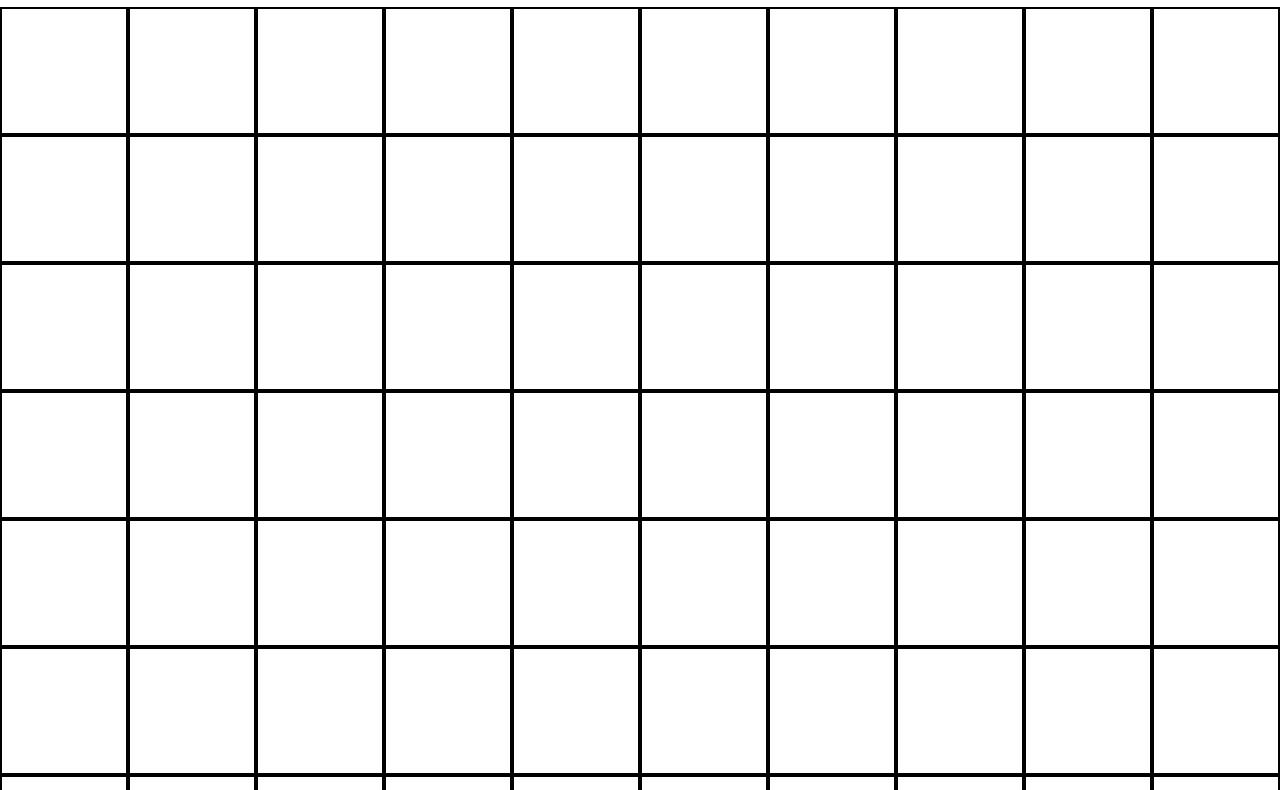
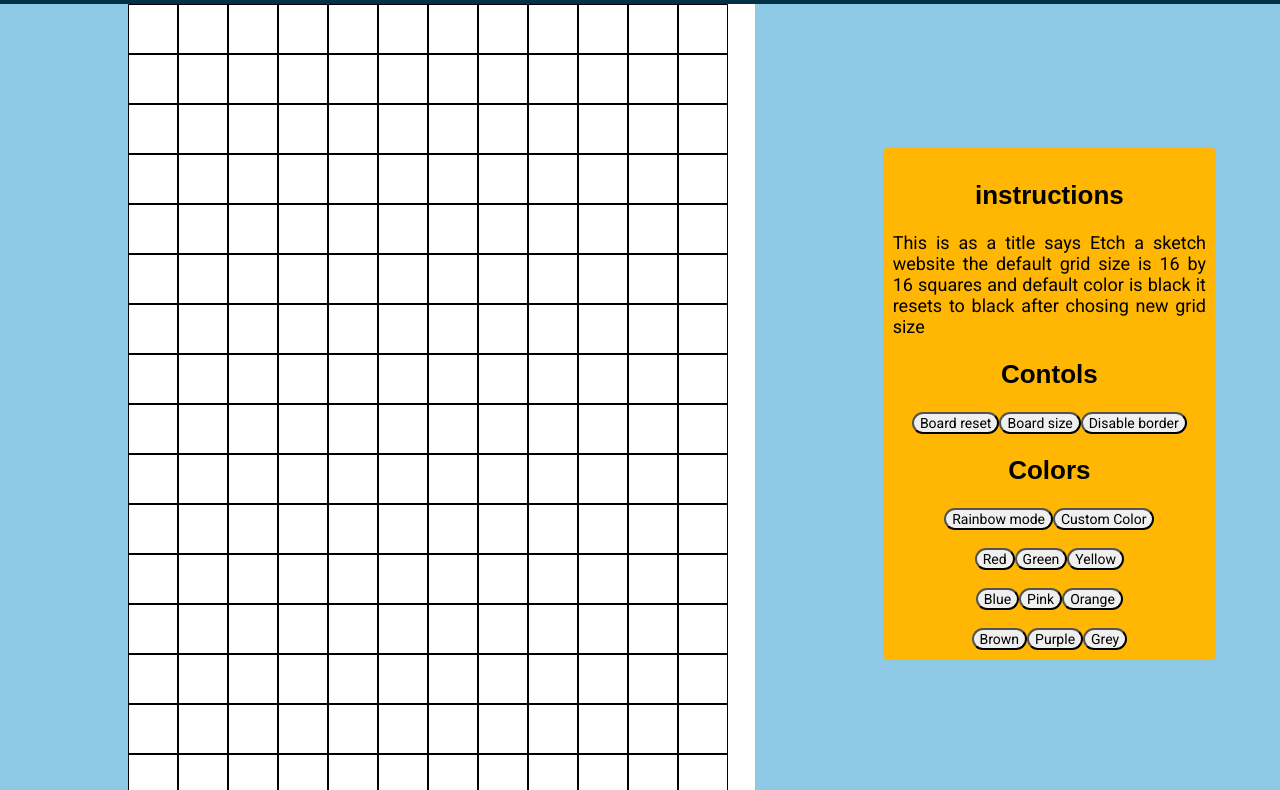
Before and after one commit to mkulikowski90/Etch-a-Sketch, a plain HTML site: page index.html in a window 1280 px wide. Shown: the part 73-863 px from the top of the page. Drawn offline with Linux system fonts and the light colour scheme; a web font is replaced by a local one.

Commit message:
updated project

```diff
--- a/css/style.css
+++ b/css/style.css
@@ -1,15 +1,107 @@
+@import url('https://fonts.googleapis.com/css2?family=Playwrite+ES:wght@100..400&family=Roboto:ital,wght@0,100;0,300;0,400;0,500;0,700;0,900;1,100;1,300;1,400;1,500;1,700;1,900&display=swap');
+
 body{
     margin: 0px;
     padding: 0px;
 }
 
+button{
+    font-size: 14px;
+	border-radius:28px;
+	color: black;
+	font-family:"roboto",sans-serif;
+	text-decoration:none;
+    padding: 10px, 10px;
+}
+header{
+    text-align: center;
+
+    background-color: #023047;
+}
+
+main{
+    background-color: #8ecae6;
+}
+
+footer{
+    background-color: #023047;
+}
+h1{
+    font-size: 32px;
+    font-family: "Playwrite ES", sans-serif;
+    color: white;
+
+    text-align: center;
+
+    margin: 0px;
+    padding: 20px;
+}
+
+#buttons{
+    display: flex;
+    justify-content: center;
+    align-items: center;
+    gap: 40px
+}
+
+#play-area{
+    display: flex;
+    justify-content: center;
+    align-items: center;
+    height: 100vh;
+    width: 100%;
+    flex-direction: row;
+}
+
 #container{
+    background-color: white;
+
+    height: 800px;
+    width: 800px;
+
+    margin-left: 10%;
+
     display: flex;
     flex-wrap: wrap;
+}
+
+#instructions {
+    width: 400px;
+
+    padding: 10px;
+
+    margin-right: 5%;
+    margin-left: 10%;
+
+    background-color: #ffb703;
+    border-radius: 5px;
+}
+
+#instructions > h2{
+    font-size: 26px;
+    font-family: "Playwrite ES", sans-serif;
+
+    color: black;
+    text-align: center;
+}
+
+#instructions > p{
+    font-size: 18px;
+    font-family: "Roboto", sans-serif;
+
+    color: black;
+
+    text-align: justify;
+}
+
+#instructions > span{
+    display: flex;
+    justify-content: center;
+    align-items: center;
 }
 
 .grid-item{
     box-sizing: border-box;
 
-    border: 2px solid black;
+    border: 1px solid black;
 }
--- a/index.html
+++ b/index.html
@@ -13,13 +13,48 @@
     </header>
 
     <main>
-        <div id="container">
+        <div id="play-area">
+            <div id="container"></div>
+            <div id="instructions">
+                <h2>instructions</h2>
+                <p>This is as a title says Etch a sketch website the default grid size is 16 by 16 squares and default color is black it resets to black after chosing new grid size </p>
 
+                <h2>Contols</h2>
+                <span>
+                    <button id="reset-board">Board reset</button>
+                    <button id="board-size">Board size</button>
+                    <button id="disable-border">Disable border</button>
+                </span>
+                <h2>Colors</h2>
+
+                <span>
+                    <button onclick="rainbowColorMode()">Rainbow mode</button>
+                    <button onclick="singleColorMode(getRgbColor())">Custom Color</button>
+                </span>
+                    <br />
+                <span>
+                    <button onclick="singleColorMode('red')">Red</button>
+                    <button onclick="singleColorMode('green')">Green</button>
+                    <button onclick="singleColorMode('yellow')">Yellow</button>
+                </span>
+                    <br />
+                <span>
+                    <button onclick="singleColorMode('blue')">Blue</button>
+                    <button onclick="singleColorMode('pink')">Pink</button>
+                    <button onclick="singleColorMode('orange')">Orange</button>
+                </span>
+                    <br />
+                <span>
+                    <button onclick="singleColorMode('brown')">Brown</button>
+                    <button onclick="singleColorMode('purple')">Purple</button>
+                    <button onclick="singleColorMode('grey')">Grey</button>
+                </span>
+            </div>
         </div>
     </main>
 
     <footer>
-        <h2>Made by Michał Kulikowski</h2>
+        <h1>Made by Michał Kulikowski</h1>
     </footer>
 </body>
 </html>
--- a/js/script.js
+++ b/js/script.js
@@ -1,18 +1,115 @@
-function boardCreation(rows = 10,cols = 10){
+const resetButton = document.getElementById("reset-board");
+const boardSizeButton = document.getElementById("board-size");
+const disbaleBorder = document.getElementById("disable-border");
+/**
+ * This function generates ranodom css rgb value.
+ * @returns {string} radom rgb color value
+ * */
+function getRandomRgbColor() {
+    const r = Math.floor(Math.random() * 256);
+    const g = Math.floor(Math.random() * 256);
+    const b = Math.floor(Math.random() * 256);
+
+    return `rgb(${r}, ${g}, ${b})`;
+}
+/**
+ * This function prompts user to enter rgb value and validates it.
+ * @returns {string} rgb value color entered by user
+ */
+function getRgbColor(){
+    let colorChoice = prompt("Choose your color.","(0, 0, 0)");
+    colorChoice = 'rgb' + colorChoice;
+    return colorChoice.toLowerCase();
+}
+/**
+ * This function prompts user to enter grid size
+ * @returns {number} grid size chosen by user
+ */
+function getBoardSize(){
+    let boardSize;
+
+    boardSize = prompt("Enter board size","16");
+
+    if (boardSize <= 100){
+        return boardSize;
+    }else{
+        return getBoardSize();
+    }
+}
+/**
+ * This funtion creates div grid in dom element "#container".
+ * @param {number} size
+ */
+function createBoard(size = 16) {
     const container = document.getElementById('container');
-    container.innerHTML = '';
 
-    const containerWidth = container.clientWidth;
-    const itemSize = containerWidth / cols;
+    const elementSize = 800 / size;
 
-    for (let i = 0; i < rows * cols; i++) {
-        const div = document.createElement('div');
-        div.className = 'grid-item';
-        div.style.width = `${itemSize}px`;
-        div.style.height = `${itemSize}px`;
-        container.appendChild(div);
+    for (let i = 1; i <= size * size;i++){
+        const element = document.createElement("div");
 
+        element.className = 'grid-item';
+        element.style.height = `${elementSize}px`;
+        element.style.width = `${elementSize}px`;
+
+        container.appendChild(element);
     }
 }
 
-boardCreation()
+function resetBoard(){
+    const container = document.getElementById("container");
+    const pixel = container.querySelectorAll("*");
+
+    for (let i = 0; i < pixel.length;i++){
+        pixel[i].style.backgroundColor = 'white';
+    }
+}
+
+function deconstuctBoard(){
+    const container = document.getElementById('container');
+    const pixel = container.querySelectorAll("*");
+
+    for (let i = 0; i < pixel.length; i++){
+        pixel[i].remove();
+    }
+}
+
+function reconstructBoard(){
+    const size = getBoardSize();
+    deconstuctBoard();
+    createBoard(size);
+    singleColorMode();
+}
+
+
+
+function singleColorMode(color = "black"){
+    const element = container.querySelectorAll("*");
+
+    for (let i = 0; i < element.length; i++) {
+
+            element[i].addEventListener("mouseover", () => {
+            element[i].style.backgroundColor = color;
+        });
+    }
+}
+
+function rainbowColorMode(){
+        const element = container.querySelectorAll("*");
+
+        for (let i = 0; i < element.length; i++) {
+                const color = getRandomRgbColor();
+
+
+                element[i].addEventListener("mouseover", () => {
+                element[i].style.backgroundColor = color;
+            });
+        }
+
+}
+
+resetButton.addEventListener("click",resetBoard);
+boardSizeButton.addEventListener("click",reconstructBoard);
+
+createBoard();
+singleColorMode();
```
